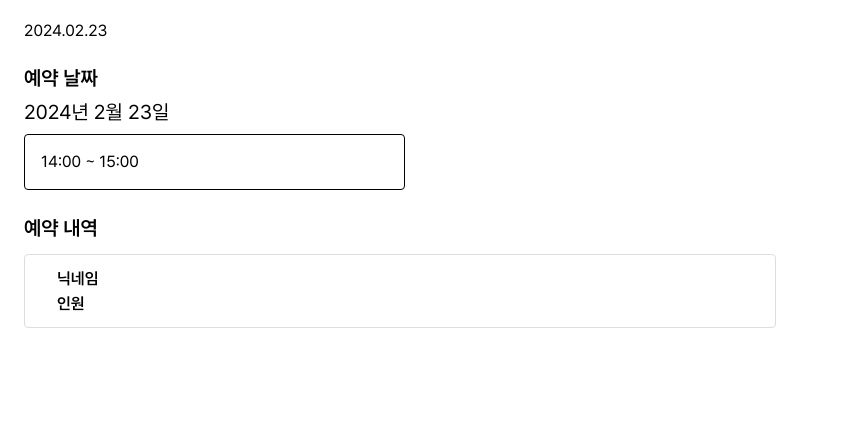
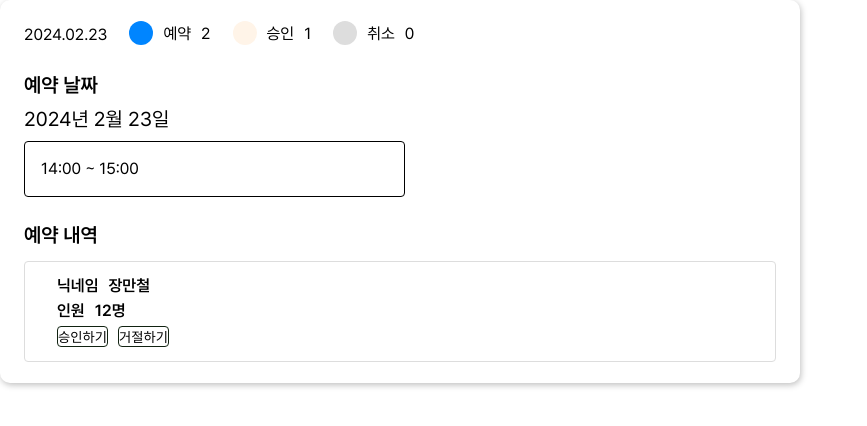
Before and after one commit to codeit-sprint-10/globalNomard, a Next.js app: page /reservation in a window 1280 px wide. Shown: the top 426 px of the page, without its empty margins (0-867 px from the left). Built offline with nearby package versions, Linux system fonts and the light colour scheme.

Commit message:
feat: card ui

```diff
--- a/app/(reservation)/_components/card/Card.tsx
+++ b/app/(reservation)/_components/card/Card.tsx
@@ -1,12 +1,28 @@
 import React from 'react';
 import * as S from './card.style';
 import Text, { TextType } from '@/_styles/Text';
+import { PlainButton } from '@/_components/Button/PlainButton/PlainButton';
 
 export default function Card() {
   return (
     <S.Wrapper>
       <S.Header>
         <Text $normalType={TextType.Pre3} text="2024.02.23" />
+        <S.Item>
+          <S.Blue />
+          <Text $normalType={TextType.Pre1} text="예약" />
+          <Text $normalType={TextType.Pre1} text="2" />
+        </S.Item>
+        <S.Item>
+          <S.Beige />
+          <Text $normalType={TextType.Pre1} text="승인" />
+          <Text $normalType={TextType.Pre1} text="1" />
+        </S.Item>
+        <S.Item>
+          <S.Gray />
+          <Text $normalType={TextType.Pre1} text="취소" />
+          <Text $normalType={TextType.Pre1} text="0" />
+        </S.Item>
       </S.Header>
       <S.Info>
         <Text $normalType={TextType.Pre40} text="예약 날짜" />
@@ -17,11 +33,27 @@ export default function Card() {
       </S.Info>
       <S.List>
         <Text $normalType={TextType.Pre40} text="예약 내역" />
-        <S.ListCard>
-          <Text $normalType={TextType.Pre41} text="닉네임" />
-          <Text $normalType={TextType.Pre41} text="인원" />
-        </S.ListCard>
+        <ListCard />
       </S.List>
     </S.Wrapper>
   );
 }
+
+const ListCard = () => {
+  return (
+    <S.ListCard>
+      <S.TextWrapper>
+        <Text $normalType={TextType.Pre41} text="닉네임" />
+        <Text $normalType={TextType.Pre41} text="장만철" />
+      </S.TextWrapper>
+      <S.TextWrapper>
+        <Text $normalType={TextType.Pre41} text="인원" />
+        <Text $normalType={TextType.Pre41} text="12명" />
+      </S.TextWrapper>
+      <S.ButtonWrapper>
+        <PlainButton roundSize="S">승인하기</PlainButton>
+        <PlainButton roundSize="S">거절하기</PlainButton>
+      </S.ButtonWrapper>
+    </S.ListCard>
+  );
+};
--- a/app/(reservation)/_components/card/card.style.ts
+++ b/app/(reservation)/_components/card/card.style.ts
@@ -8,11 +8,43 @@ export const Wrapper = styled.div`
 
   width: 80rem;
   padding: 2.1rem 2.4rem;
+
+  border-radius: 1rem;
+  box-shadow: 1px 2px 6px 0px #00000040;
 `;
 
 export const Header = styled.div`
   display: flex;
   flex-direction: row;
+  align-items: center;
+  gap: 2.2rem;
+`;
+
+export const Item = styled.div`
+  display: flex;
+  flex-direction: row;
+  gap: 1rem;
+`;
+
+export const Blue = styled.div`
+  width: 2.4rem;
+  height: 2.4rem;
+  border-radius: 50%;
+  background-color: #0085ff;
+`;
+
+export const Beige = styled.div`
+  width: 2.4rem;
+  height: 2.4rem;
+  border-radius: 50%;
+  background-color: #fff4e8;
+`;
+
+export const Gray = styled.div`
+  width: 2.4rem;
+  height: 2.4rem;
+  border-radius: 50%;
+  background-color: #ddd;
 `;
 
 export const Info = styled.div`
@@ -50,3 +82,17 @@ export const ListCard = styled.div`
   border: 1px solid ${COLORS.GRAY30};
   border-radius: 4px;
 `;
+
+export const TextWrapper = styled.div`
+  display: flex;
+  flex-direction: row;
+  gap: 10px;
+`;
+
+export const ButtonWrapper = styled.div`
+  display: flex;
+  flex-direction: row;
+  gap: 10px;
+
+  width: 15rem;
+`;
```
